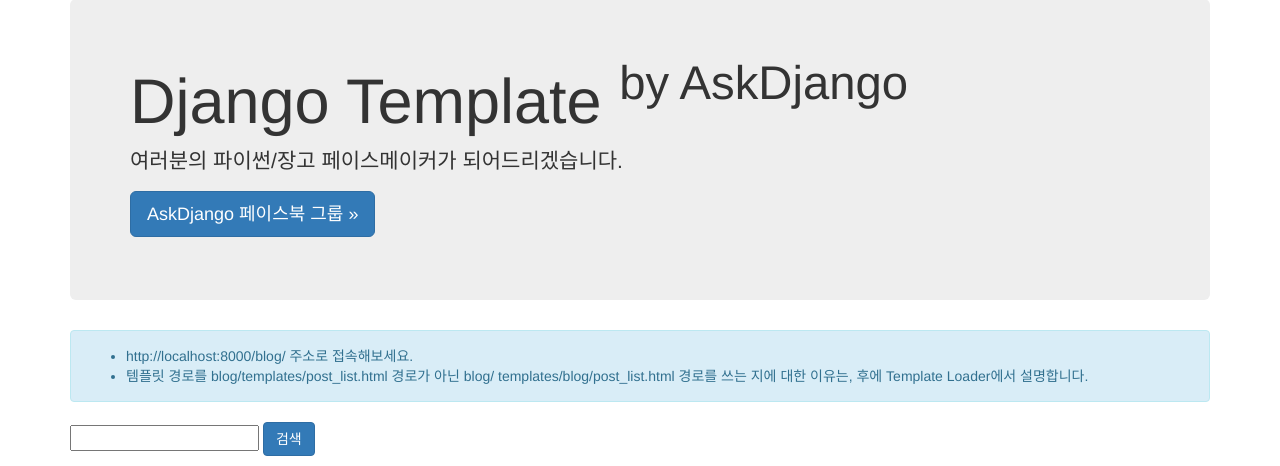
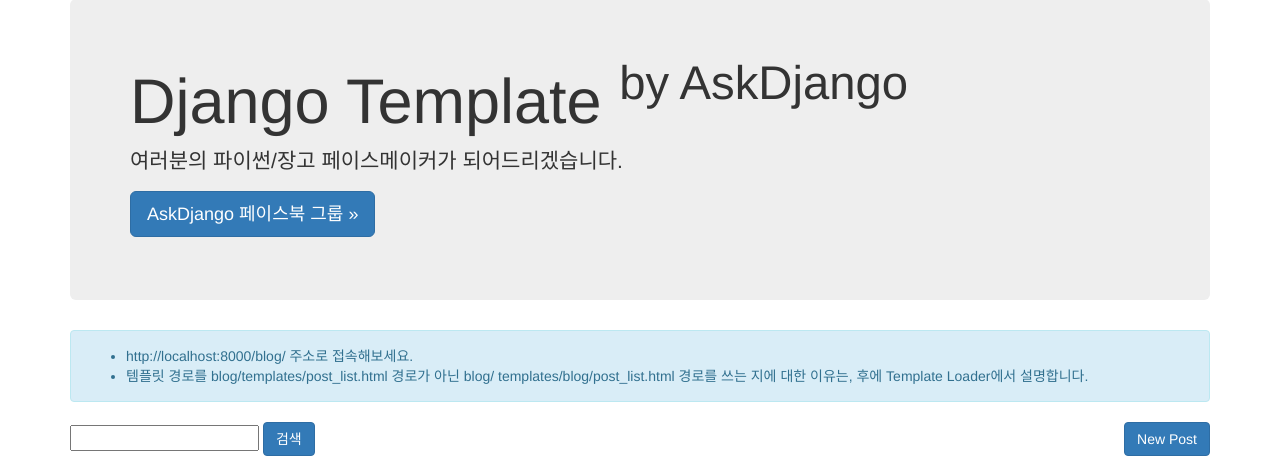
Before and after one commit to askdjango/vod-django, a Django app: page /blog/ in a window 1280 px wide. Shown: the part 73-539 px from the top of the page. Run offline with Django 3.2, Linux system fonts and the light colour scheme; data that the repository does not hold is empty; some libraries are stand-ins or nearby versions.

Commit message:
blog.views.post_new/post_edit 뷰를 구현

```diff
--- a/blog/templates/blog/post_detail.html
+++ b/blog/templates/blog/post_detail.html
@@ -28,6 +28,7 @@
 
                 <hr/>
                 <a href="{% url "blog:post_list" %}" class="btn btn-primary">글 목록</a>
+                <a href="{% url "blog:post_edit" post.id %}" class="btn btn-default">수정</a>
             </div>
         </div>
     </div>
--- a/blog/templates/blog/post_list.html
+++ b/blog/templates/blog/post_list.html
@@ -22,6 +22,8 @@
                     후에 Template Loader에서 설명합니다.</li>
                     </ul>
                 </div>
+
+                <a href="{% url "blog:post_new" %}" class="btn btn-primary pull-right">New Post</a>
 
                 <p>
                     <form action="" method="get">
--- a/blog/urls.py
+++ b/blog/urls.py
@@ -7,5 +7,8 @@
     url(r'^$', views.post_list, name='post_list'),
     url(r'^(?P<id>\d+)/$', views.post_detail, name='post_detail'),
 
+    url(r'^new/$', views.post_new, name='post_new'),
+    url(r'^(?P<id>\d+)/edit/$', views.post_edit, name='post_edit'),
+
     url(r'^cbv/new/$', views_cbv.post_new),
 ]
--- a/blog/views.py
+++ b/blog/views.py
@@ -1,7 +1,8 @@
 # blog/views.py
 from django.http import Http404
-from django.shortcuts import get_object_or_404, render
+from django.shortcuts import get_object_or_404, redirect, render
 from .models import Post
+from .forms import PostForm
 
 
 def post_list(request):
@@ -28,3 +29,31 @@
     return render(request, 'blog/post_detail.html', {
         'post': post,
     })
+
+
+def post_new(request):
+    if request.method == 'POST':
+        form = PostForm(request.POST, request.FILES)
+        if form.is_valid():
+            post = form.save()
+            return redirect(post)  # post.get_absolute_url() => post detail
+    else:
+        form = PostForm()
+    return render(request, 'blog/post_form.html', {
+        'form': form,
+    })
+
+
+def post_edit(request, id):
+    post = get_object_or_404(Post, id=id)
+
+    if request.method == 'POST':
+        form = PostForm(request.POST, request.FILES, instance=post)
+        if form.is_valid():
+            post = form.save()
+            return redirect(post)  # post.get_absolute_url() => post detail
+    else:
+        form = PostForm(instance=post)
+    return render(request, 'blog/post_form.html', {
+        'form': form,
+    })
```
Also changed, not shown: blog/forms.py (added, +8 -0 lines).
